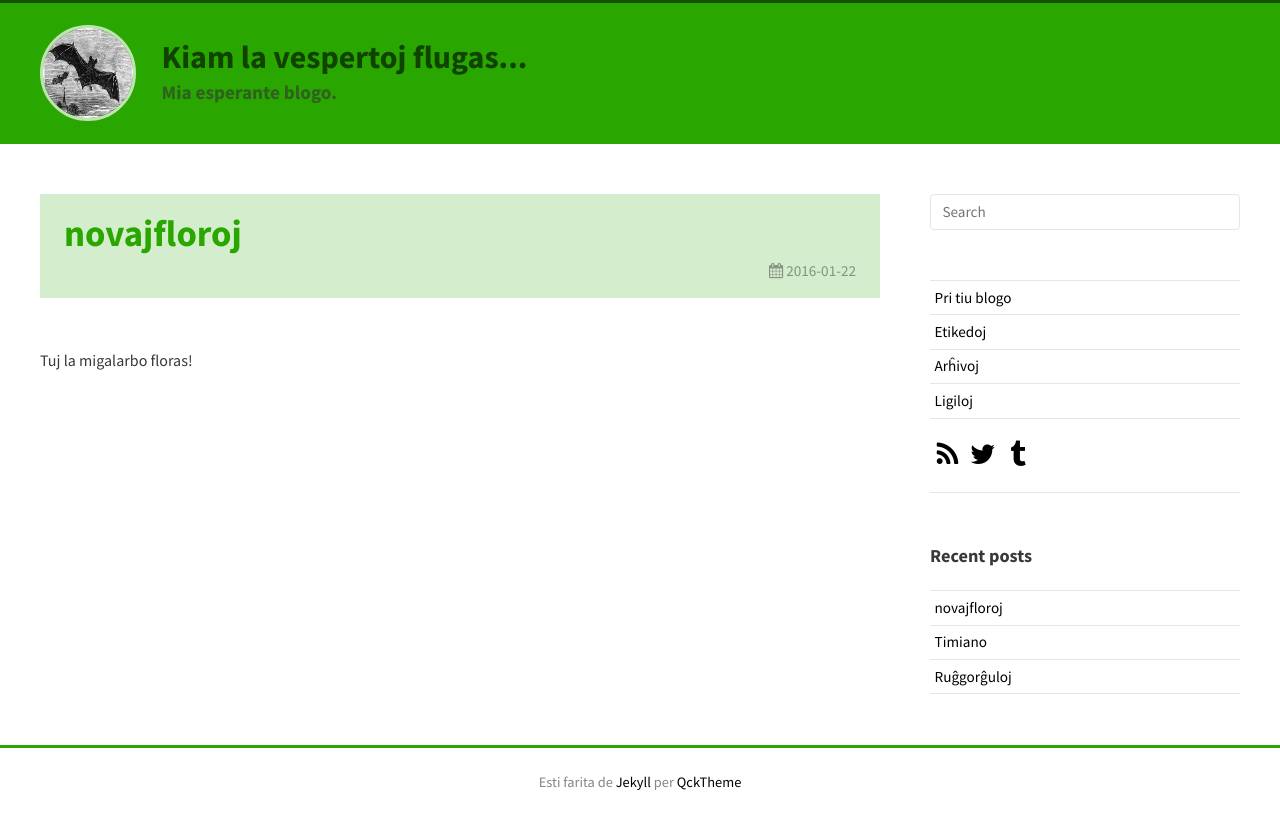
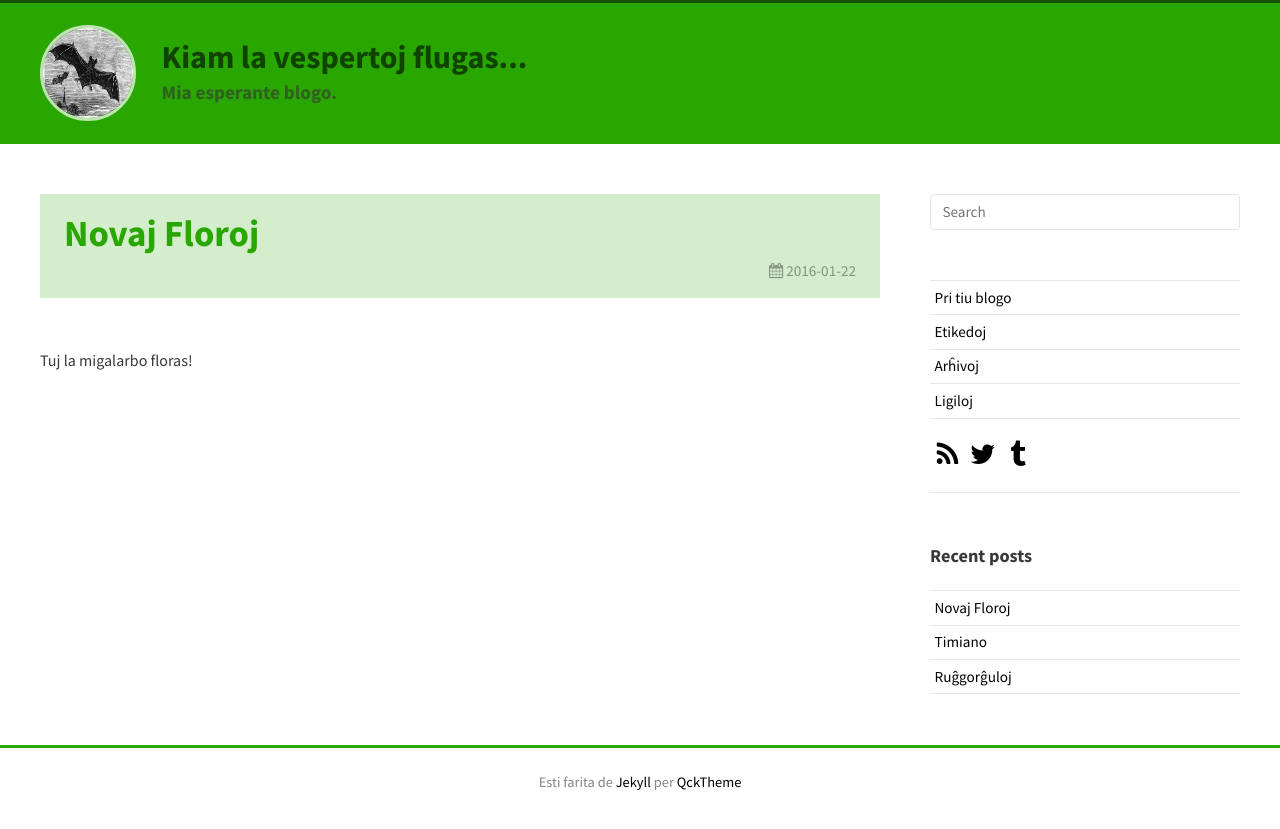
Before and after one commit to msaliko/msaliko.github.io, a Jekyll site: the page built from _posts/2016-01-22-novajfloroj.md, in a window 1280 px wide. Shown: the top 829 px of the page. Built offline with Jekyll 4.4.1, drawn with Linux system fonts in a browser that asks for light colours; nearby versions of some CDN libraries; Markdown is read by kramdown in place of the engine named in the settings.

Commit message:
Post update: novajfloroj

```diff
--- a/_posts/2016-01-22-novajfloroj.md
+++ b/_posts/2016-01-22-novajfloroj.md
@@ -1,5 +1,6 @@
 ---
+published: true
+title: Novaj Floroj
 layout: post
-title: novajfloroj
 ---
 Tuj la migalarbo floras!
```
